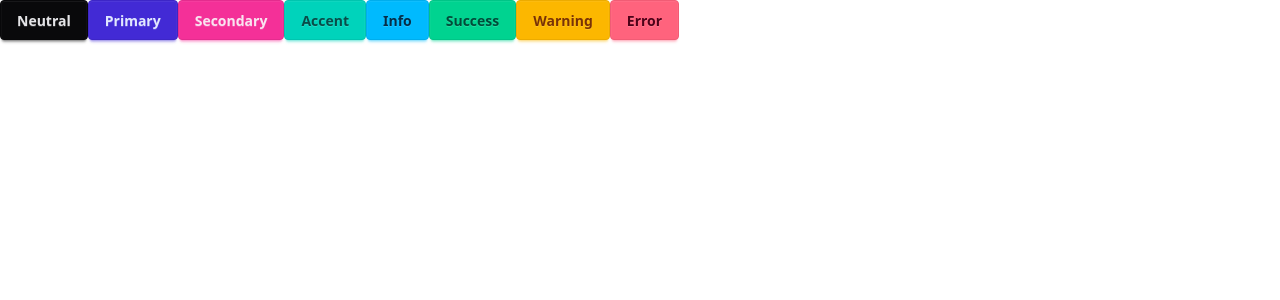
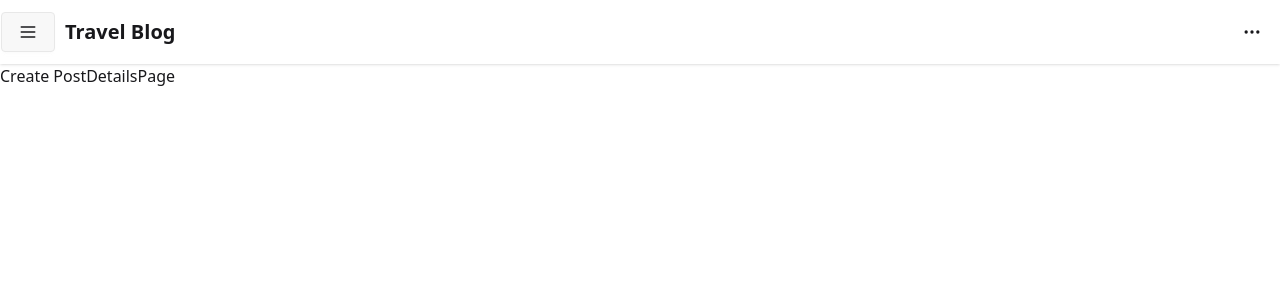
Before and after one commit to EylonFarber/Travel-Blog-Frontend, a React (Vite) app: page /posts/1 in a window 1280 px wide. Shown: the top 300 px of the page. Built offline with nearby package versions, Linux system fonts and the light colour scheme; no server answers.

Commit message:
workin on Axios in the the different pages

```diff
--- a/package.json
+++ b/package.json
@@ -14,6 +14,7 @@
     "axios": "^1.11.0",
     "react": "^19.1.0",
     "react-dom": "^19.1.0",
+    "react-router": "^7.7.1",
     "router": "^2.2.0",
     "tailwindcss": "^4.1.11"
   },
--- a/src/App.jsx
+++ b/src/App.jsx
@@ -1,20 +1,19 @@
-
-
+import { Route, Routes, useParams } from "react-router";
+import Navbar from "./components/Navbar";
+import Home from "./pages/Home";
+import PostDetails from "./pages/PostDetails";
 
 function App() {
+  const { id } = useParams();
   return (
     <>
-
-<button className="btn btn-neutral">Neutral</button>
-<button className="btn btn-primary">Primary</button>
-<button className="btn btn-secondary">Secondary</button>
-<button className="btn btn-accent">Accent</button>
-<button className="btn btn-info">Info</button>
-<button className="btn btn-success">Success</button>
-<button className="btn btn-warning">Warning</button>
-<button className="btn btn-error">Error</button>
+      <Navbar />
+      <Routes>
+        <Route path="/" element={<Home />} />
+        <Route path={`/posts/:id`} element={<PostDetails />} />
+      </Routes>
     </>
-  )
+  );
 }
 
-export default App
+export default App;
--- /dev/null
+++ b/src/components/Navbar.jsx
@@ -0,0 +1,28 @@
+import React from 'react'
+
+export default function Navbar() {
+  return (
+<div className="navbar bg-base-100 shadow-sm">
+  <div className="flex-none">
+    <button className="btn btn-square btn-ghost">
+        <details className="dropdown">
+  <summary className="btn m-1">
+     <svg xmlns="http://www.w3.org/2000/svg" fill="none" viewBox="0 0 24 24" className="inline-block h-5 w-5 stroke-current"> <path strokeLinecap="round" strokeLinejoin="round" strokeWidth="2" d="M4 6h16M4 12h16M4 18h16"></path> </svg>
+</summary>
+  <ul className="menu dropdown-content bg-base-100 rounded-box z-1 w-52 p-2 shadow-sm">
+    <li><a>Link to home</a></li>
+    <li><a>Link to create post</a></li>
+  </ul>
+</details>
+    </button>
+  </div>
+  <div className="flex-1">
+    <a className="btn btn-ghost text-xl">Travel Blog</a>
+  </div>
+  <div className="flex-none">
+    <button className="btn btn-square btn-ghost">
+      <svg xmlns="http://www.w3.org/2000/svg" fill="none" viewBox="0 0 24 24" className="inline-block h-5 w-5 stroke-current"> <path strokeLinecap="round" strokeLinejoin="round" strokeWidth="2" d="M5 12h.01M12 12h.01M19 12h.01M6 12a1 1 0 11-2 0 1 1 0 012 0zm7 0a1 1 0 11-2 0 1 1 0 012 0zm7 0a1 1 0 11-2 0 1 1 0 012 0z"></path> </svg>
+    </button>
+  </div>
+</div>  )
+}
--- /dev/null
+++ b/src/components/Postcard.jsx
@@ -0,0 +1,20 @@
+import React from "react";
+import { Link } from "react-router";
+
+export default function Postcard({ author, title, content, cover, date, id }) {
+  return (
+    <Link to={`/posts/${id}`}>
+      <div className="card bg-base-100 image-full w-96 shadow-sm">
+        <figure>
+          <img src={cover} alt="Shoes" />
+        </figure>
+        <div className="card-body">
+          <h2 className="card-title">{title}</h2>
+          <p>By {author}</p>
+          <p>{content}</p>
+          <p>{date}</p>
+        </div>
+      </div>
+    </Link>
+  );
+}
--- a/src/main.jsx
+++ b/src/main.jsx
@@ -2,9 +2,12 @@ import { StrictMode } from "react";
 import { createRoot } from "react-dom/client";
 import "./index.css";
 import App from "./App.jsx";
+import { BrowserRouter } from "react-router";
 
 createRoot(document.getElementById("root")).render(
   <StrictMode>
-    <App />
+    <BrowserRouter>
+      <App />
+    </BrowserRouter>
   </StrictMode>
 );
--- /dev/null
+++ b/src/pages/Home.jsx
@@ -0,0 +1,31 @@
+import React, { useEffect, useState } from "react";
+import axios from "axios";
+import Postcard from "../components/Postcard";
+//  This page will use axios to get all posts from your backend and display them using your PostCard component.
+
+export default function Home() {
+  const [allPosts, setAllPosts] = useState([]);
+  useEffect(() => {
+    axios
+      .get(`http://localhost:3000/posts`)
+      .then((res) => setAllPosts(res.data))
+      .catch((error) => console.log(error));
+  }, []);
+  console.log(allPosts);
+
+  return (
+    <div>
+      {allPosts.map((post) => (
+        <Postcard
+          id={post.id}
+          key={post.id}
+          author={post.author}
+          title={post.title}
+          content={post.content}
+          cover={post.cover}
+          date={post.date}
+        />
+      ))}
+    </div>
+  );
+}
--- /dev/null
+++ b/src/pages/PostDetails.jsx
@@ -0,0 +1,21 @@
+import React, { useEffect, useState } from 'react'
+import { useParams } from 'react-router';
+import axios from "axios";
+
+
+export default function PostDetails() {
+      const [post, setPost] = useState({});
+      const {id} = useParams()
+
+  useEffect(() => {
+    axios
+      .get(`http://localhost:3000/posts/${id}`)
+      .then((res) => setPost(res.data))
+      .catch((error) => console.log(error));
+  }, []);
+  console.log(post);
+
+  return (
+    <div>Create PostDetailsPage</div>
+  )
+}
```
Also changed, not shown: 1 other file (tests, documents, lock files or other folders).
